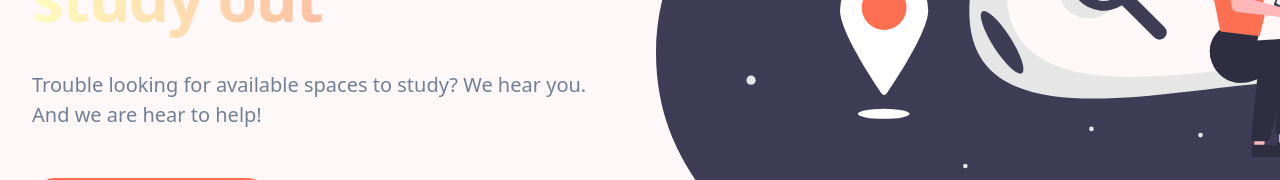
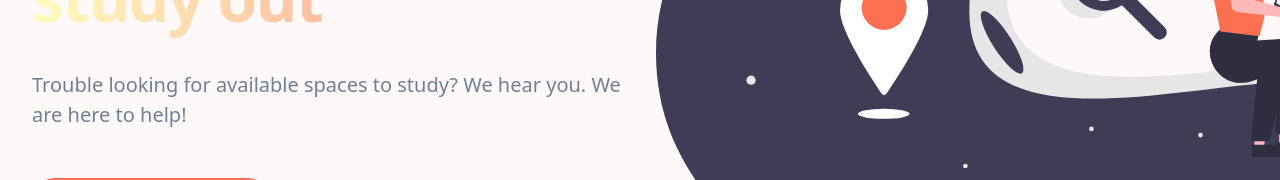
Before and after one commit to MysteryGenius/syte.io, a Nuxt app: page / in a window 1280 px wide. Shown: the part 388-568 px from the top of the page. Built offline with nearby package versions, Linux system fonts and the light colour scheme.

Commit message:
fix: Index Typo

```diff
--- a/pages/index.vue
+++ b/pages/index.vue
@@ -13,7 +13,7 @@
                     <span class="bg-clip-text leading-relaxed text-transparent bg-gradient-to-r from-yellow-200 to-red-400 block z-0">study out</span>
                   </h1>
                   <p class="mt-3 text-base text-gray-600 sm:mt-5 sm:text-xl lg:text-lg xl:text-xl">
-                    Trouble looking for available spaces to study? We hear you. And we are hear to help!
+                    Trouble looking for available spaces to study? We hear you. We are here to help!
                   </p>
                   <div class="mt-10 sm:mt-12">
                     <form action="#" class="sm:max-w-xl sm:mx-auto lg:mx-0">
```
